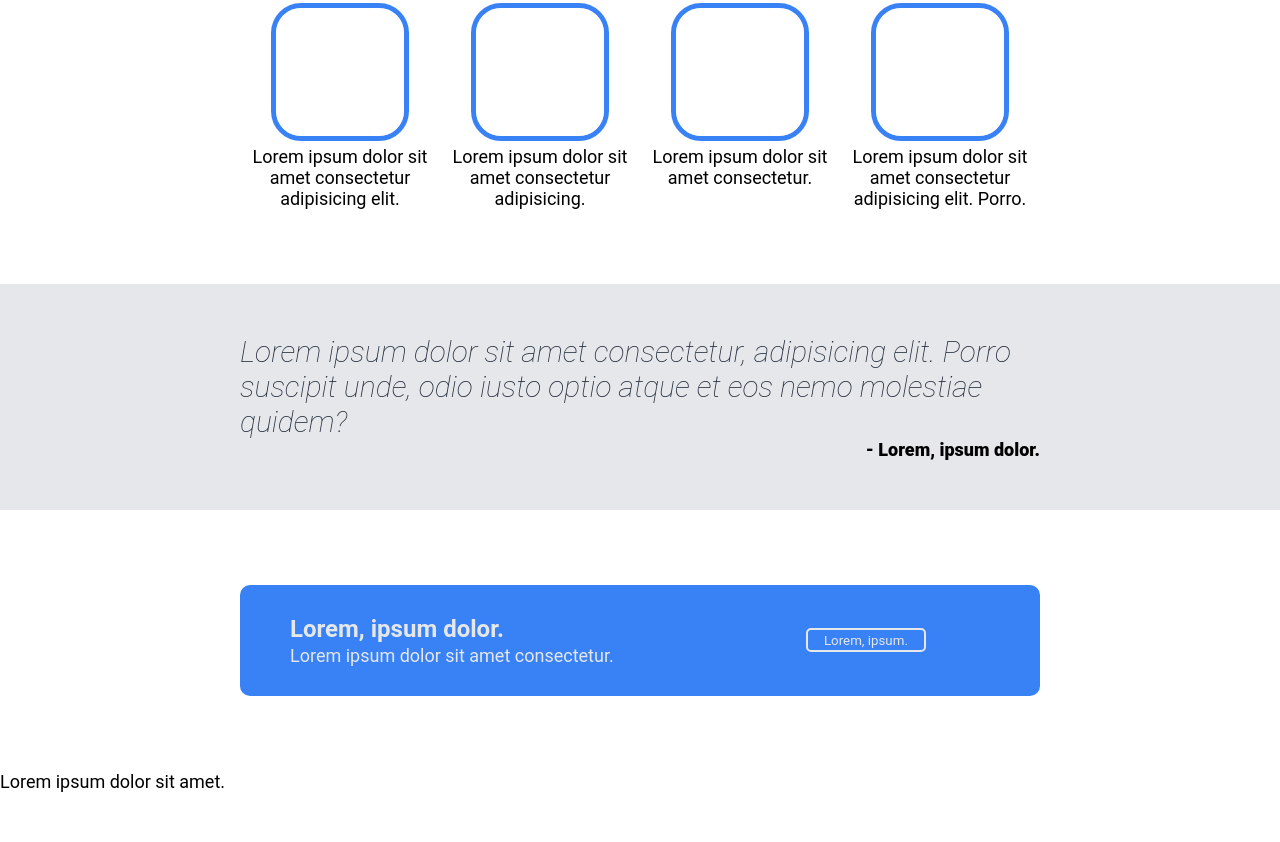
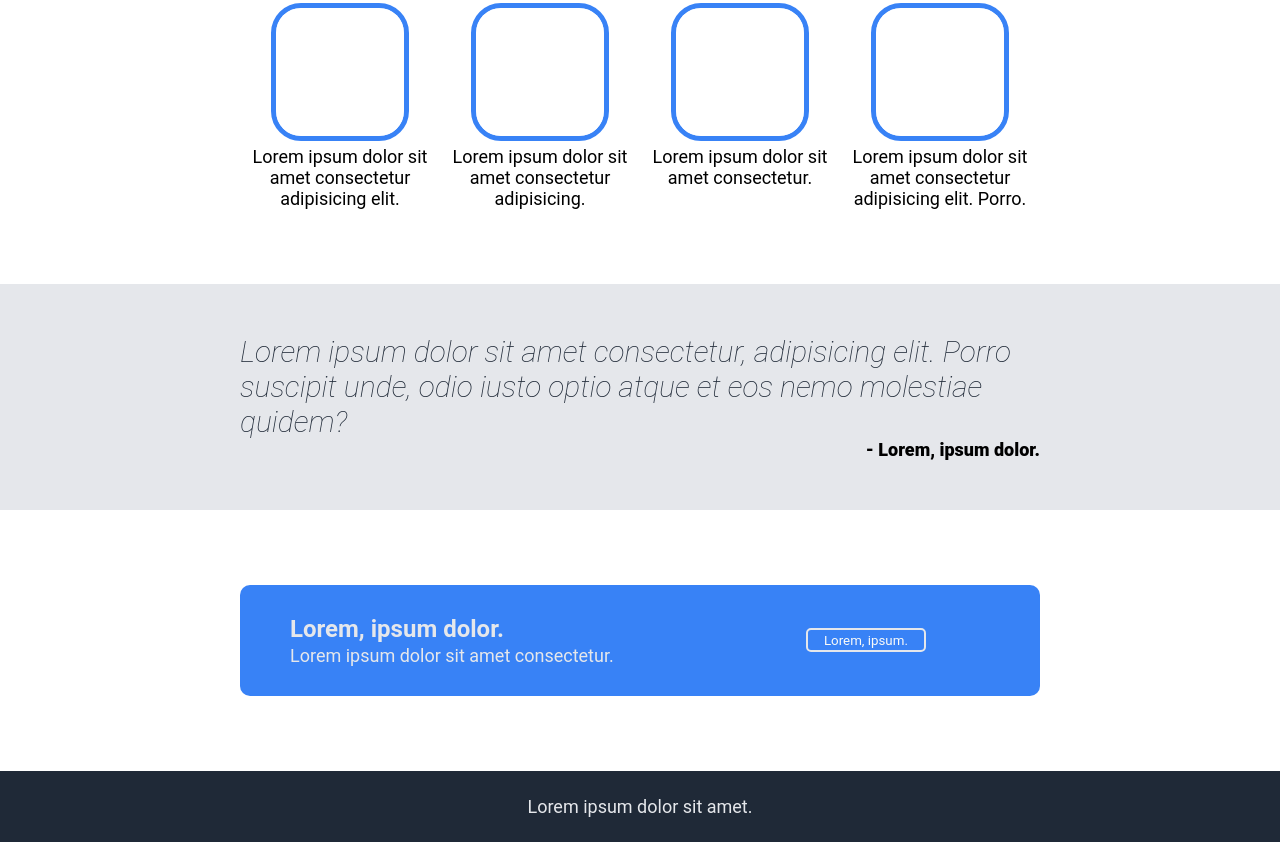
Before and after one commit to danielpopovici745/landing-page-odinproject, a plain HTML site: page index.html in a window 1280 px wide. Shown: the part 557-1399 px from the top of the page. Before the commit the page ends 1349 px from the top, so only its background shows below. Drawn offline with Linux system fonts and the light colour scheme.

Commit message:
Completed final part of webpage the footer.

```diff
--- a/style.css
+++ b/style.css
@@ -275,7 +275,7 @@ h1, h2, h3, h4, h5{
     background-color: #3882F6;
     border-radius: 5px;
     border: 2px solid #e5e7eb;
-    color: #e5e7eb;
+    color: #F9FAF8;
 }
 
 .banner-button:hover{
@@ -288,3 +288,12 @@ h1, h2, h3, h4, h5{
 }
 
 /* Footer */
+
+footer{
+    display: flex;
+    justify-content: center;
+    align-items: center;
+    padding: 25px;
+    background-color: #1f2937;
+    color: #e5e7eb;
+}
```
